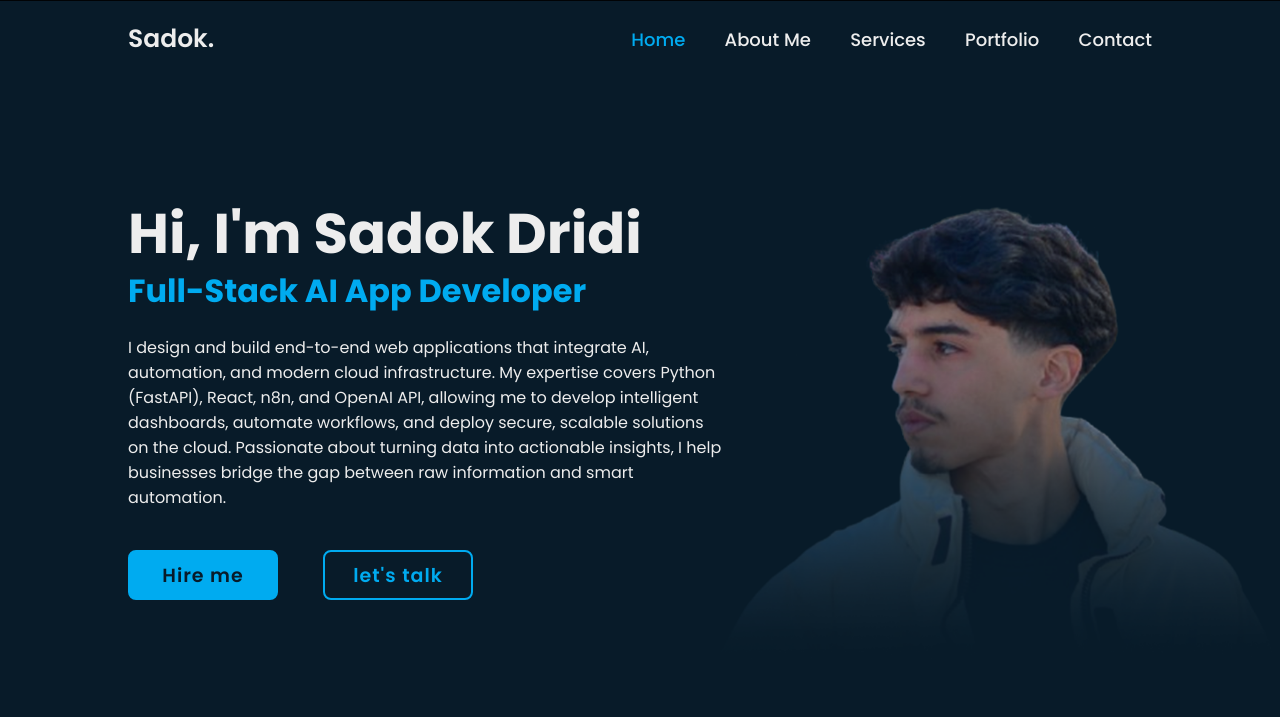
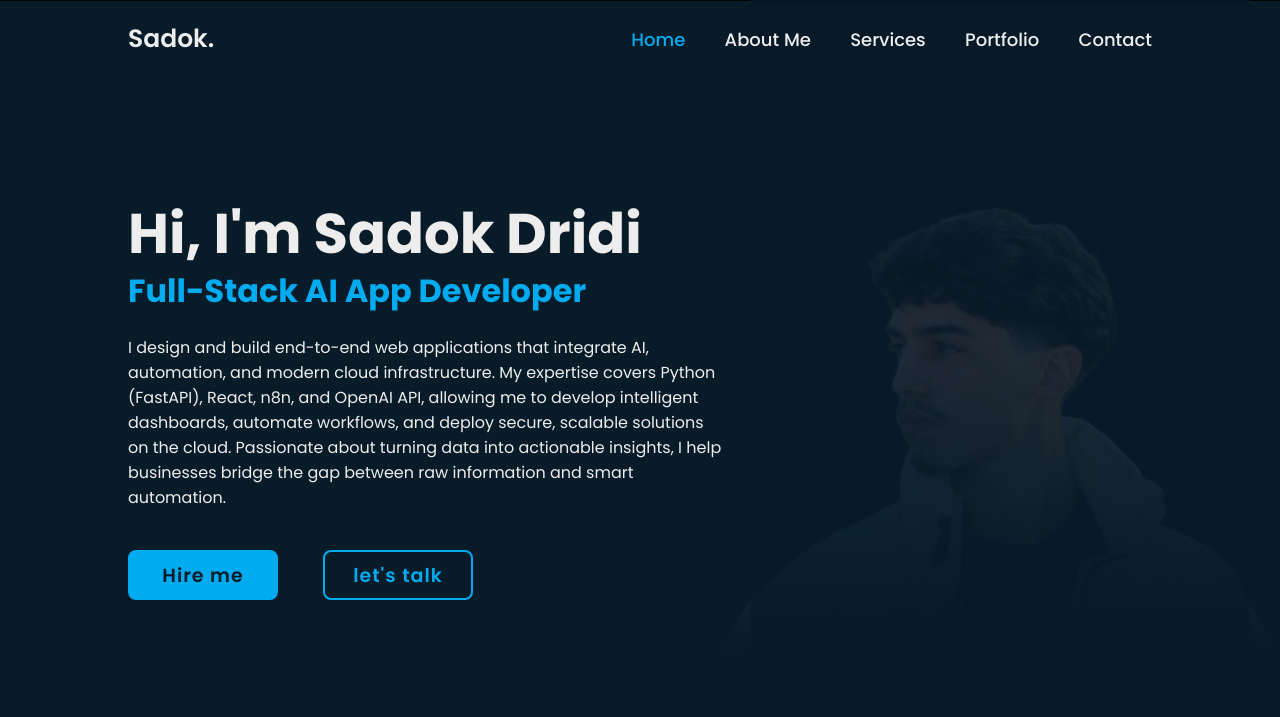
Before and after one commit to sadok-dridi/Portfolio-Website, a plain HTML site: page index.html in a window 1280 px wide. In both pictures the pointer is over the element 1000 px from the left and 400 px from the top of the page. Shown: the top 717 px of the page. Drawn offline with Linux system fonts and the light colour scheme.

Commit message:
just for streaks

```diff
--- a/style.css
+++ b/style.css
@@ -251,10 +251,10 @@ body{
     background: transparent;
     transition: 3s;
 }
-/*.home-imgHover:hover{
+.home-imgHover:hover{
     background: #081B29;
     opacity: .8;
-}*/
+}
 .home-imgHover::after {
     content: '';
     position: absolute;
```
